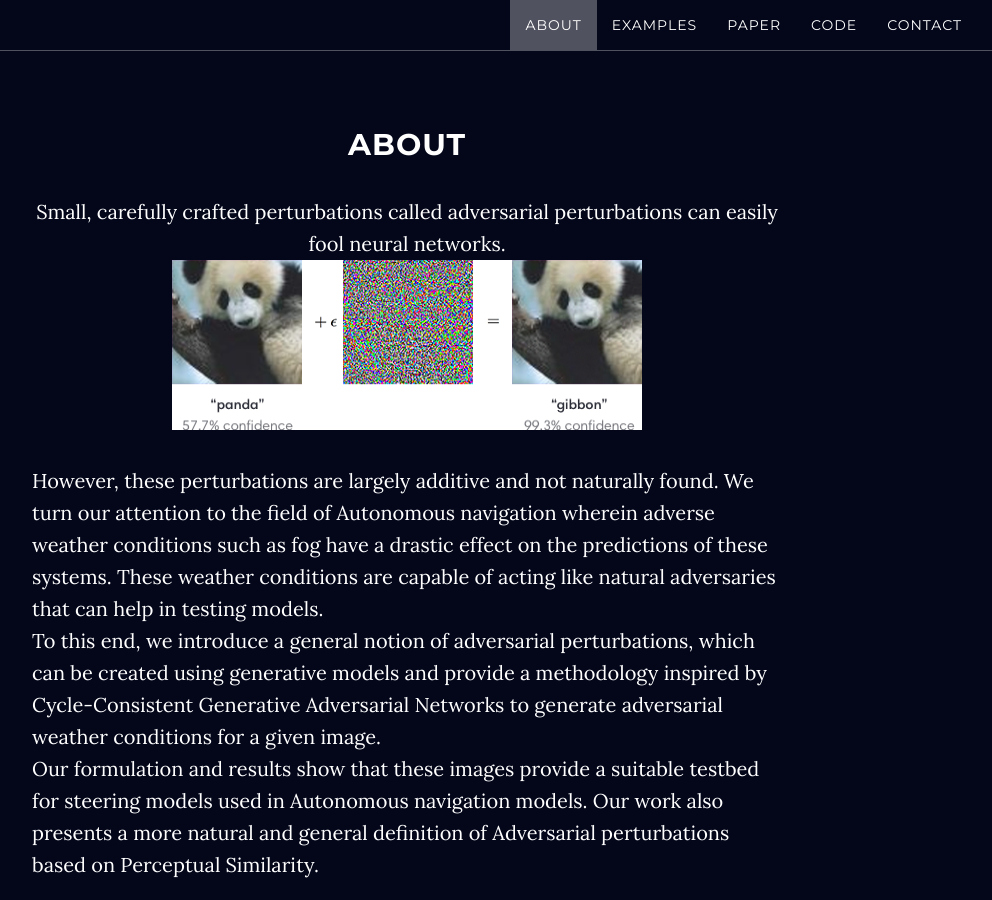
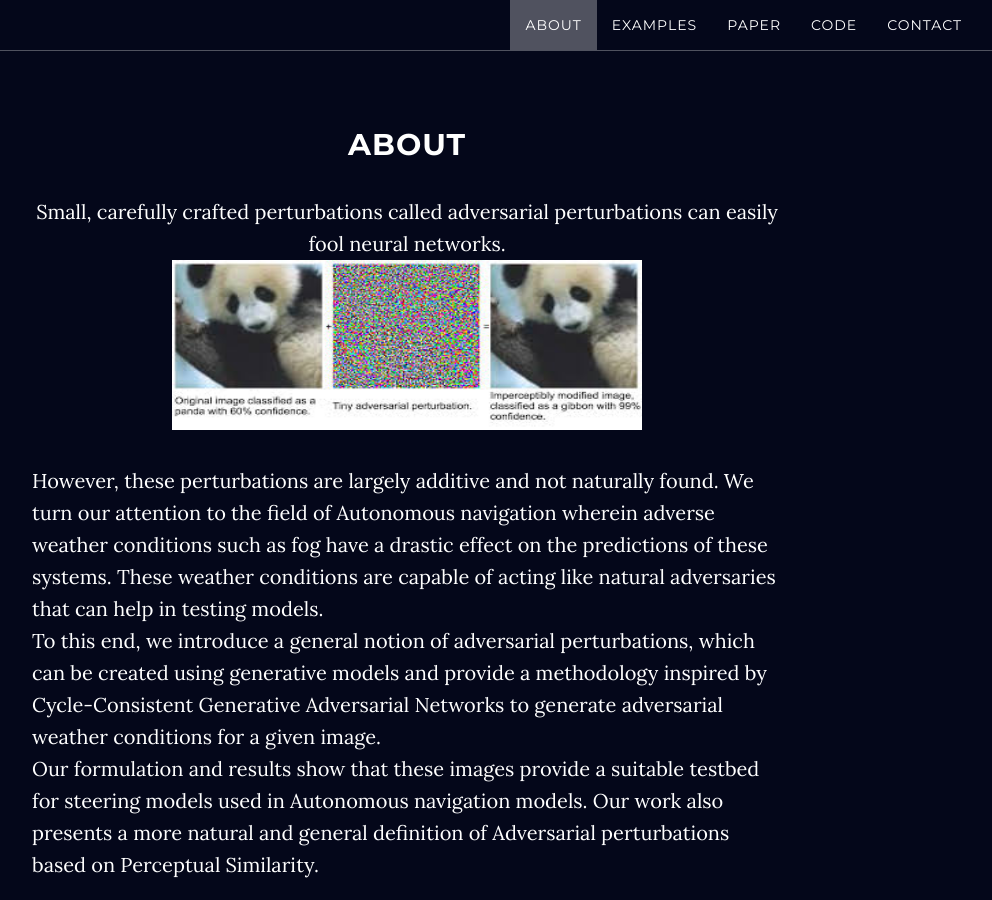
Before and after one commit to code-Assasin/website_little_fog, a Jekyll site: the page built from index.html, in a window 1280 px wide and 900 px high, scrolled down 972 px. Shown: the whole window, without its empty margins (233-1225 px from the left). Built offline with Jekyll 4.4.1, drawn with Linux system fonts in a browser that asks for light colours.

Commit message:
update to new panda

```diff
--- a/_includes/about.html
+++ b/_includes/about.html
@@ -4,7 +4,7 @@
             <div class="col-lg-8 col-lg-offset-2">
                 <h2>About</h2>
                 <p>  Small, carefully crafted perturbations called adversarial perturbations can easily fool neural networks. <br>
-               	<img src="img/panda-img.png" alt="sample perturbation" align="center" width="470" height="170"> </p>
+               	<img src="img/panda-img.jpeg" alt="sample perturbation" align="center" width="470" height="170"> </p>
                	<p align="left">However, these perturbations are largely additive and not naturally found. We turn our attention to the field of Autonomous navigation wherein adverse weather conditions such as fog have a drastic effect on the predictions of these systems. These weather conditions are capable of acting like natural adversaries that can help in testing models. <br>
                	To this end, we introduce a general notion of adversarial perturbations, which can be created using generative models and provide a methodology inspired by Cycle-Consistent Generative Adversarial Networks to generate adversarial weather conditions for a given image. <br>
                 Our formulation and results show that these images provide a suitable testbed for steering models used in Autonomous navigation models. Our work also presents a more natural and general definition of Adversarial perturbations based on Perceptual Similarity. </p>
```
